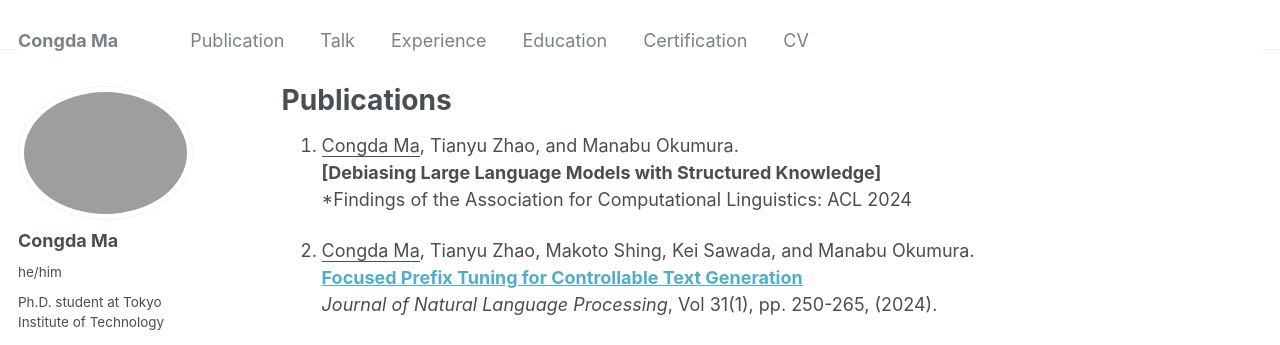
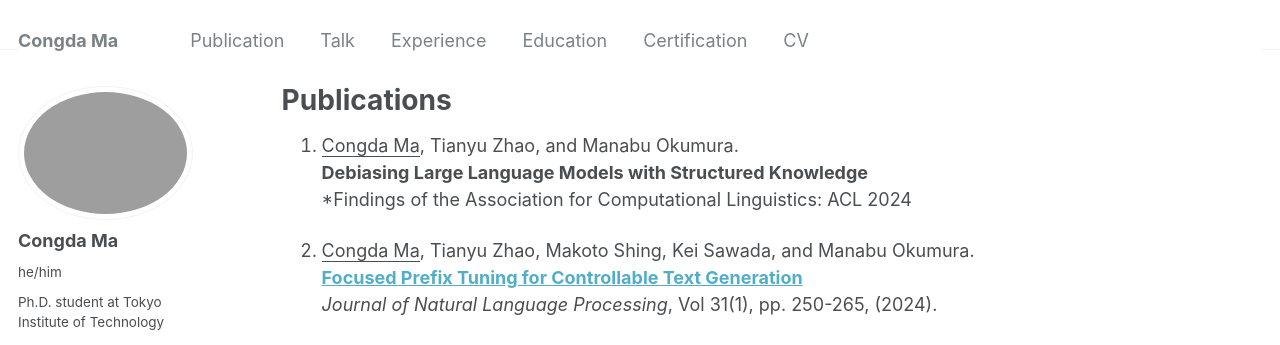
Before and after one commit to derrickmaa/derrickmaa.github.io, a Jekyll site: the page built from _pages/publication.md, in a window 1280 px wide and 984 px high. Shown: the top 345 px of the window. Built offline with Jekyll 4.4.1, drawn with Linux system fonts in a browser that asks for light colours; some web fonts are replaced.

```diff
--- a/_pages/publication.md
+++ b/_pages/publication.md
@@ -5,7 +5,7 @@ permalink: /publication/
 author_profile: true
 ---
 1. <ins>Congda Ma</ins>, Tianyu Zhao, and Manabu Okumura.\
-   **[Debiasing Large Language Models with Structured Knowledge]**\
+   **Debiasing Large Language Models with Structured Knowledge**\
    *Findings of the Association for Computational Linguistics: ACL 2024
 
 2. <ins>Congda Ma</ins>, Tianyu Zhao, Makoto Shing, Kei Sawada, and Manabu Okumura.\
```
